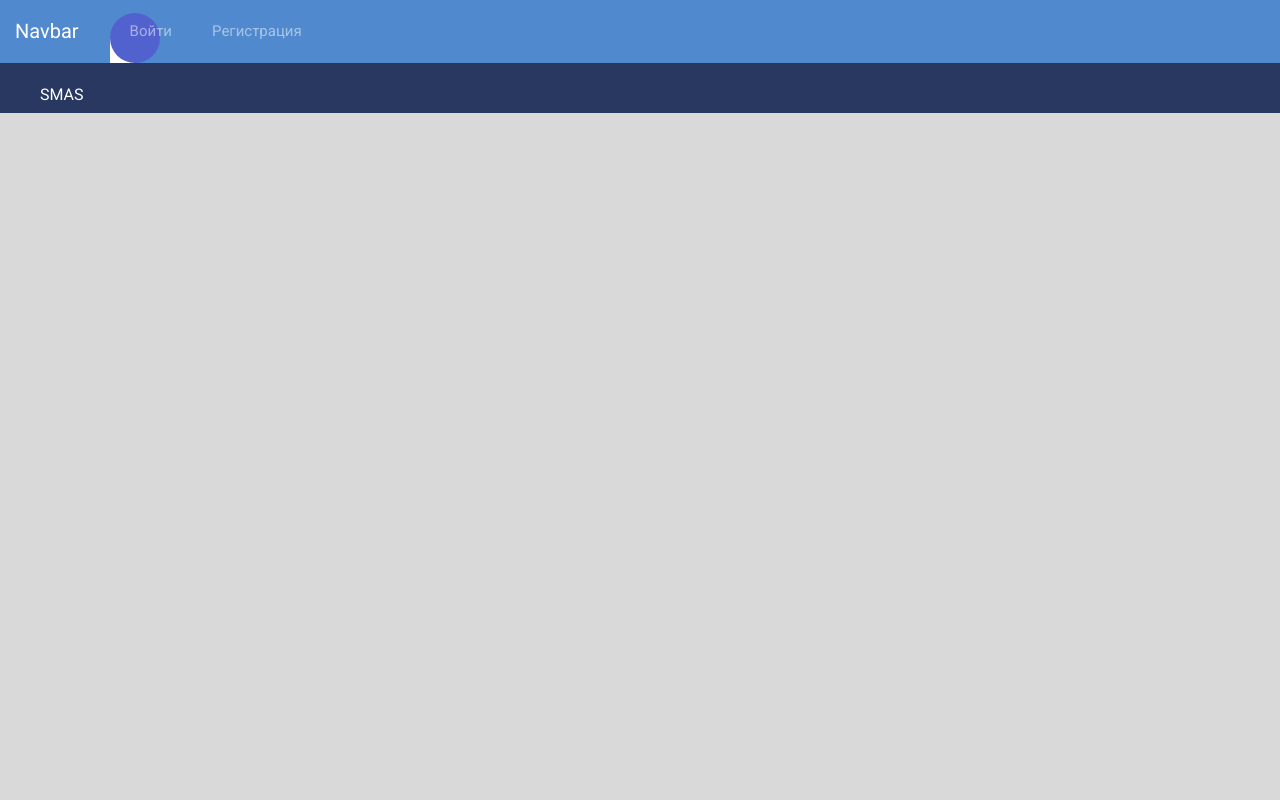
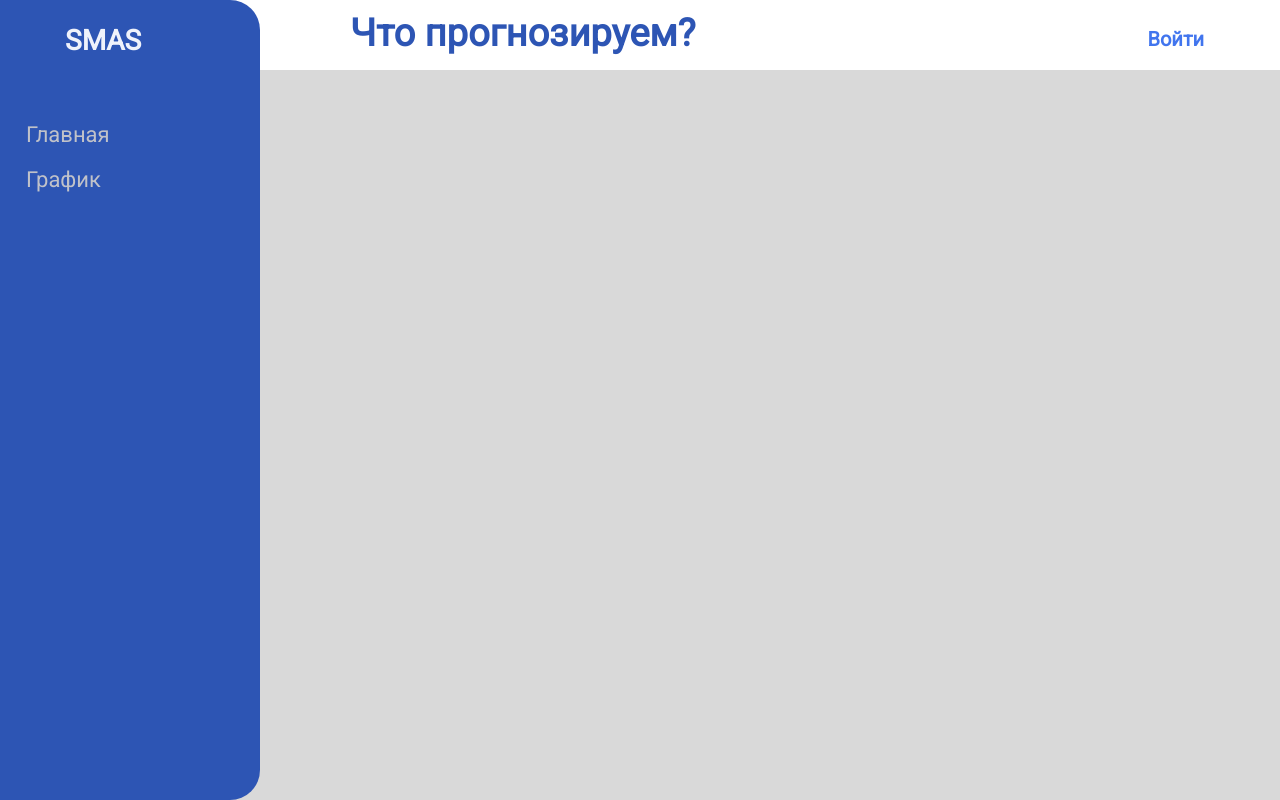
Before and after one commit to Dekart-hub/SMAS-project, a Django app: template web/templates/web/base.html in a window 1280 px wide. Run offline with Django 3.2, Linux system fonts and the light colour scheme; the template is opened without the code that fills it, so the values that code supplies are empty.

Commit message:
+ база страницы

```diff
--- a/smas/settings.py
+++ b/smas/settings.py
@@ -88,7 +88,7 @@
         'ENGINE': 'django.db.backends.postgresql',
         'NAME': 'smas',
         'USER': 'postgres',
-        'PASSWORD': '1234',
+        'PASSWORD': '123',
         'HOST': 'localhost',
         'PORT': 5432
     }
--- a/web/static/styles/main.css
+++ b/web/static/styles/main.css
@@ -1,6 +1,75 @@
 @import url('https://fonts.googleapis.com/css?family=Roboto');
 
 
+
+.sidenav {
+  height: 100%;
+  width: 260px;
+  position: fixed;
+  z-index: 1;
+  top: 0;
+  left: 0;
+  background-color: #2D55B4;
+  overflow-x: hidden;
+  padding-top: 20px;
+  border-radius: 0 30px 30px 0;
+}
+
+.sidenav a {
+  padding: 6px 8px 6px 16px;
+  text-decoration: none;
+  font-size: 22px;
+  color: #C0C2C9;
+  display: block;
+}
+
+.nav_logo {
+  margin: 10% 25% 20% 25%;
+  font-size: 28px;
+  font-weight: bolder;
+  color: #EFF2FB;
+}
+
+.nav_link {
+  margin-top: 50px;
+  margin-left: 10px;
+}
+
+.logout {
+	margin-top: 200%;
+}
+
+.main_header {
+  padding-top: 5px;
+  padding-bottom: 5px;
+  height: 70px;
+  background-color: white;
+}
+
+.main_header_text {
+  margin-left: 350px;
+  font-weight: bolder;
+  color: #2D55B4;
+  font-size: 38px;
+}
+
+.main_header_auth {
+  display: inline;
+  margin-left: 35%;
+}
+
+.main_header_link {
+  font-weight: bold;
+  font-size: 20px;
+  color: #4175ee;
+  text-decoration: none !important;
+  border: none !important;
+  margin-right: 10px;
+}
+
+.main_content {
+  margin-left: 260px;
+}
 
 body{
 	font-family: 'Roboto', sans-serif;
--- a/web/templates/web/base.html
+++ b/web/templates/web/base.html
@@ -4,79 +4,69 @@
 <head>
     <meta charset="UTF-8">
     <title>Title</title>
-    <link href="https://cdn.jsdelivr.net/npm/bootstrap@5.3.0-alpha3/dist/css/bootstrap.min.css" rel="stylesheet" integrity="sha384-KK94CHFLLe+nY2dmCWGMq91rCGa5gtU4mk92HdvYe+M/SXH301p5ILy+dN9+nJOZ" crossorigin="anonymous">
+    <link href="https://cdn.jsdelivr.net/npm/bootstrap@5.3.0-alpha3/dist/css/bootstrap.min.css" rel="stylesheet"
+          integrity="sha384-KK94CHFLLe+nY2dmCWGMq91rCGa5gtU4mk92HdvYe+M/SXH301p5ILy+dN9+nJOZ" crossorigin="anonymous">
     <link rel="stylesheet" href="{% static 'styles/main.css' %}">
 </head>
 <body>
-    <nav class="navbar navbar-expand-custom navbar-mainbg">
-        <a class="navbar-brand navbar-logo" href="#">Navbar</a>
-        <button class="navbar-toggler" type="button" aria-controls="navbarSupportedContent" aria-expanded="false" aria-label="Toggle navigation">
-        <i class="fas fa-bars text-white"></i>
-        </button>
-        <div class="collapse navbar-collapse" id="navbarSupportedContent">
-            <ul class="navbar-nav ml-auto">
-                <div class="hori-selector"><div class="left"></div><div class="right"></div></div>
-                {% if user.is_anonymous %}
-                    <li class="nav-item" style="text-align: right">
-                        <a class="nav-link" href="{% url 'authorization' %}">Войти</a>
-                    </li>
-                    <li class="nav-item" style="text-align: right">
-                        <a class="nav-link" href="{% url 'registration' %}">Регистрация</a>
-                    </li>
-                {% else %}
-                    <li class="nav-item">
-                        <a class="nav-link" href="{% url 'stocks' %}">Список акций</a>
-                    </li>
-                    <li class="nav-item">
-                        <a class="nav-link" href="{% url 'main' %}">Случайная акция</a>
-                    </li>
-                    <li class="nav-item" style="text-align: right">
-                        Вы авторизованы как <b><i>{{ user.username }}</i></b>
-                        <a class="nav-link" href="{% url 'logout' %}">Выйти</a>
-                    </li>
-                {% endif %}
-{#                <li class="nav-item">#}
-{#                    <a class="nav-link" href="javascript:void(0);"><i class="fas fa-tachometer-alt"></i>Dashboard</a>#}
-{#                </li>#}
-{#                <li class="nav-item active">#}
-{#                    <a class="nav-link" href="javascript:void(0);"><i class="far fa-address-book"></i>Address Book</a>#}
-{#                </li>#}
-{#                <li class="nav-item">#}
-{#                    <a class="nav-link" href="javascript:void(0);"><i class="far fa-clone"></i>Components</a>#}
-{#                </li>#}
-{#                <li class="nav-item">#}
-{#                    <a class="nav-link" href="javascript:void(0);"><i class="far fa-calendar-alt"></i>Calendar</a>#}
-{#                </li>#}
-{#                <li class="nav-item">#}
-{#                    <a class="nav-link" href="javascript:void(0);"><i class="far fa-chart-bar"></i>Charts</a>#}
-{#                </li>#}
-{#                <li class="nav-item">#}
-{#                    <a class="nav-link" href="javascript:void(0);"><i class="far fa-copy"></i>Documents</a>#}
-{#                </li>#}
-            </ul>
-        </div>
-    </nav>
+{#    <nav class="navbar navbar-expand-custom navbar-mainbg">#}
+{#        <a class="navbar-brand navbar-logo" href="#">Navbar</a>#}
+{#        <button class="navbar-toggler" type="button" aria-controls="navbarSupportedContent" aria-expanded="false" aria-label="Toggle navigation">#}
+{#        <i class="fas fa-bars text-white"></i>#}
+{#        </button>#}
+{#        <div class="collapse navbar-collapse" id="navbarSupportedContent">#}
+{#            <ul class="navbar-nav ml-auto">#}
+{#                <div class="hori-selector"><div class="left"></div><div class="right"></div></div>#}
+{#                {% if user.is_anonymous %}#}
+{#                    <li class="nav-item" style="text-align: right">#}
+    {#                        <a class="nav-link" href="{% url 'authorization' %}">Войти</a>#}
+{#                    </li>#}
+{#                    <li class="nav-item" style="text-align: right">#}
+{#                        <a class="nav-link" href="{% url 'registration' %}">Регистрация</a>#}
+{#                    </li>#}
+{#                {% else %}#}
+{#                    <li class="nav-item">#}
+{#                        <a class="nav-link" href="{% url 'stocks' %}">Список акций</a>#}
+{#                    </li>#}
+{#                    <li class="nav-item">#}
+{#                        <a class="nav-link" href="{% url 'main' %}">Случайная акция</a>#}
+{#                    </li>#}
+{#                    <li class="nav-item" style="text-align: right">#}
+{#                        Вы авторизованы как <b><i>{{ user.username }}</i></b>#}
+{#                        <a class="nav-link" href="{% url 'logout' %}">Выйти</a>#}
+{#                    </li>#}
+{#                {% endif %}#}
 
+
+<div class="sidenav">
+    <span class="nav_logo">SMAS</span>
+    <div class="nav_link">
+        <a href="{% url 'stocks' %}">Главная</a>
+        <a href="{% url 'main' %}">График</a>
+    </div>
+    {% if user.is_anonymous %}
+        {% else %}
+             <a href="{% url 'logout' %}" class="nav_link logout">Выход</a>
+        {% endif %}
+</div>
+<div class="main_header">
+    <span class="main_header_text">Что прогнозируем?</span>
+    <div class="main_header_auth">
+        {% if user.is_anonymous %}
+            <a class="main_header_link" href="{% url 'authorization' %}">Войти</a>
+            <a class="main_header_link" href="{% url 'registration' %}">Регистрация</a>
+        {% else %}
+             <span class="main_header_user">{{ user.username }}</span>
+        {% endif %}
+    </div>
+</div>
+<div class="main_content">
     {% block content %}
     {% endblock content %}
+</div>
 
-{#    <div class="stock_selection_part">#}
-{#        <div class="market_selection_cont">#}
-{#            <ul class="market_selection">#}
-{#                <li class="market_selection_item">Market 1</li>#}
-{#                <li class="market_selection_item">Market 2</li>#}
-{#            </ul>#}
-{#        </div>#}
-{#        <div class="stock_selection_cont">#}
-{#            <ul class="stock_selection">#}
-{#                <li class="stock_selection_item">Stock 1</li>#}
-{#                <li class="stock_selection_item">Stock 2</li>#}
-{#            </ul>#}
-{#        </div>#}
-{#    </div>#}
-
-    <div class="footer">
-        <span class="footer_logo">SMAS</span>
-    </div>
+{#<div class="footer">#}
+{#    <span class="footer_logo">SMAS</span>#}
+{#</div>#}
 </body>
 </html>
--- a/web/templates/web/main.html
+++ b/web/templates/web/main.html
@@ -1,7 +1,7 @@
 {% extends 'web/base.html' %}
 
 {% block content %}
-    <div class="graph-cont">
+    <div class="graph-cont" style="display: inline">
         {% if stock_view %}
             <form action="" method="post">
                 {% csrf_token %}
```
